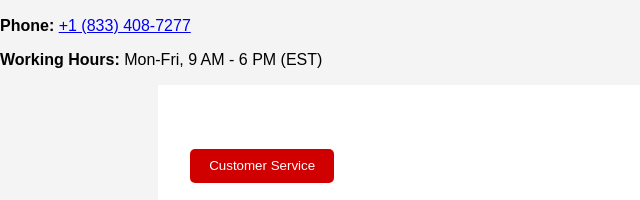
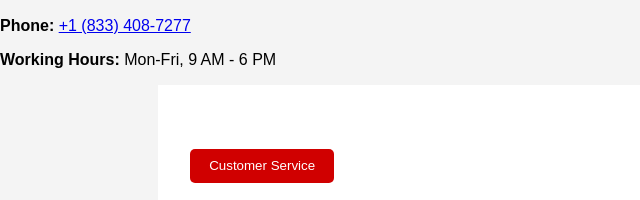
Before and after one commit to kartiks01/n-real-estates, a plain HTML site: page index.html in a window 1280 px wide. Shown: the part 232-432 px from the top of the page, 0-640 px from the left. Drawn offline with Linux system fonts and the light colour scheme.

Commit message:
Update index.html

```diff
--- a/index.html
+++ b/index.html
@@ -120,7 +120,7 @@
     <div class="contact-box">
       <h2>Contact Us</h2>
       <p><strong>Phone:</strong> <a href="tel:+18334087277">+1 (833) 408-7277</a></p>
-      <p><strong>Working Hours:</strong> Mon-Fri, 9 AM - 6 PM (EST)</p>
+      <p><strong>Working Hours:</strong> Mon-Fri, 9 AM - 6 PM</p>
     </div>
 
 <main>
```
